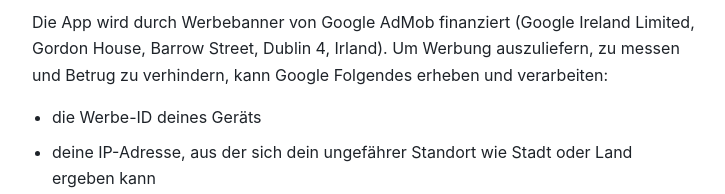
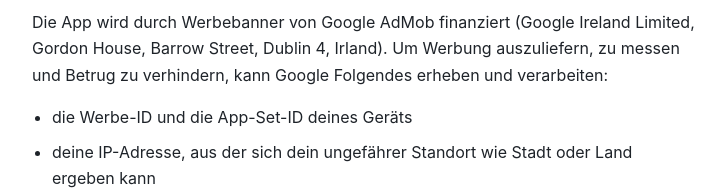
Before and after one commit to sventlasic/sventlasic.github.io, a plain HTML site: page einbuergerungstest-heute/datenschutz.html in a window 1280 px wide. Shown: the part 1993-2187 px from the top of the page, without its empty margins (276-1001 px from the left). Drawn offline with Linux system fonts and the light colour scheme.

Commit message:
Einbürgerungstest Heute: privacy policy names the app set ID (DE/EN)

```diff
--- a/einbuergerungstest-heute/datenschutz.html
+++ b/einbuergerungstest-heute/datenschutz.html
@@ -66,7 +66,7 @@
 <p>Die App wird durch Werbebanner von Google AdMob finanziert (Google Ireland Limited, Gordon House, Barrow Street, Dublin 4, Irland). Um Werbung auszuliefern, zu messen und Betrug zu verhindern, kann Google Folgendes erheben und verarbeiten:</p>
 
 <ul>
-  <li>die Werbe-ID deines Geräts</li>
+  <li>die Werbe-ID und die App-Set-ID deines Geräts</li>
   <li>deine IP-Adresse, aus der sich dein ungefährer Standort wie Stadt oder Land ergeben kann</li>
   <li>Geräteinformationen wie Modell, Betriebssystemversion und Sprache</li>
   <li>wie die App und ihre Werbung genutzt werden, etwa App-Starts, welche Anzeigen gezeigt und ob sie angetippt wurden</li>
```
Also changed, not shown: einbuergerungstest-heute/privacy.html (+1 -1 lines).
